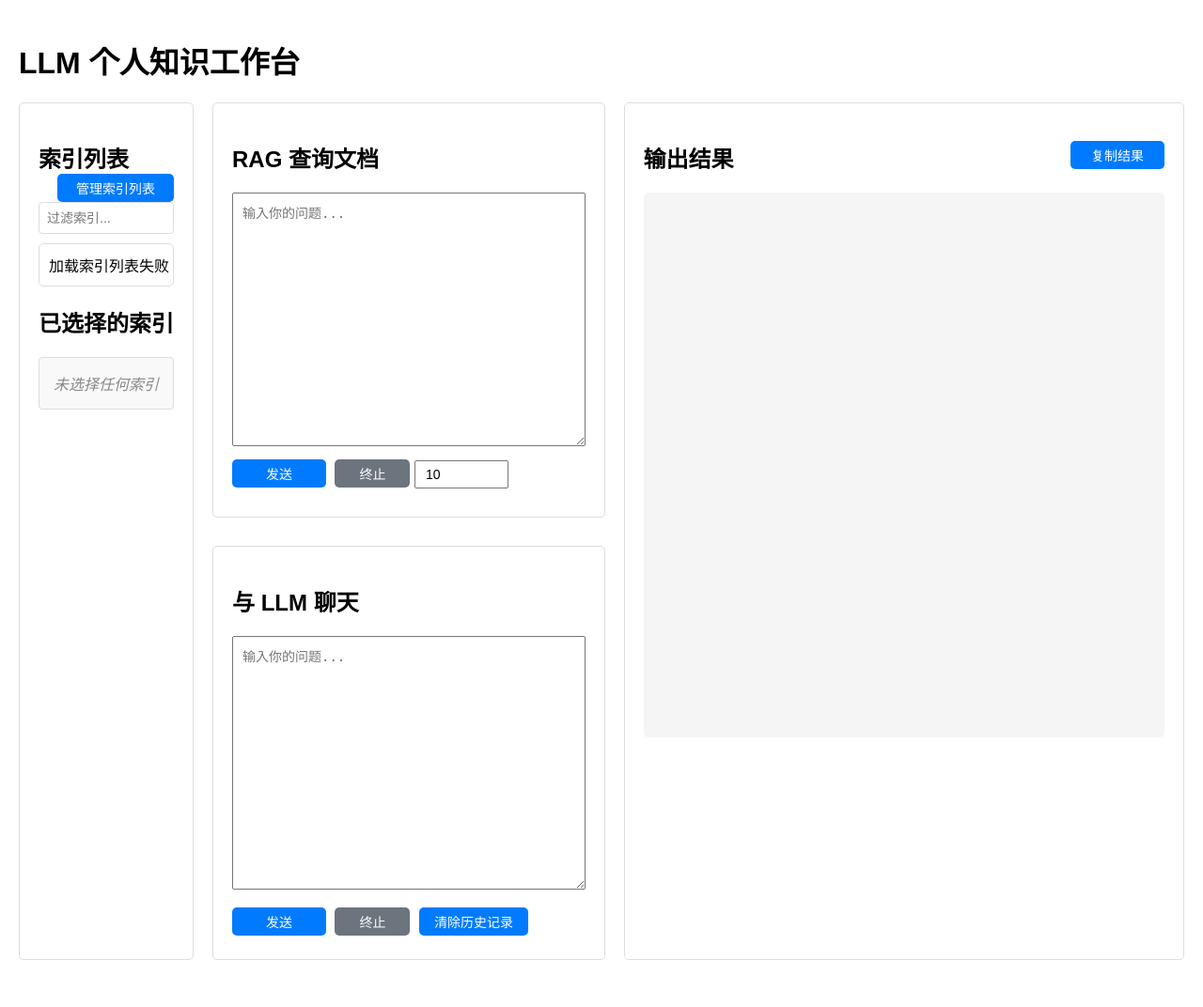
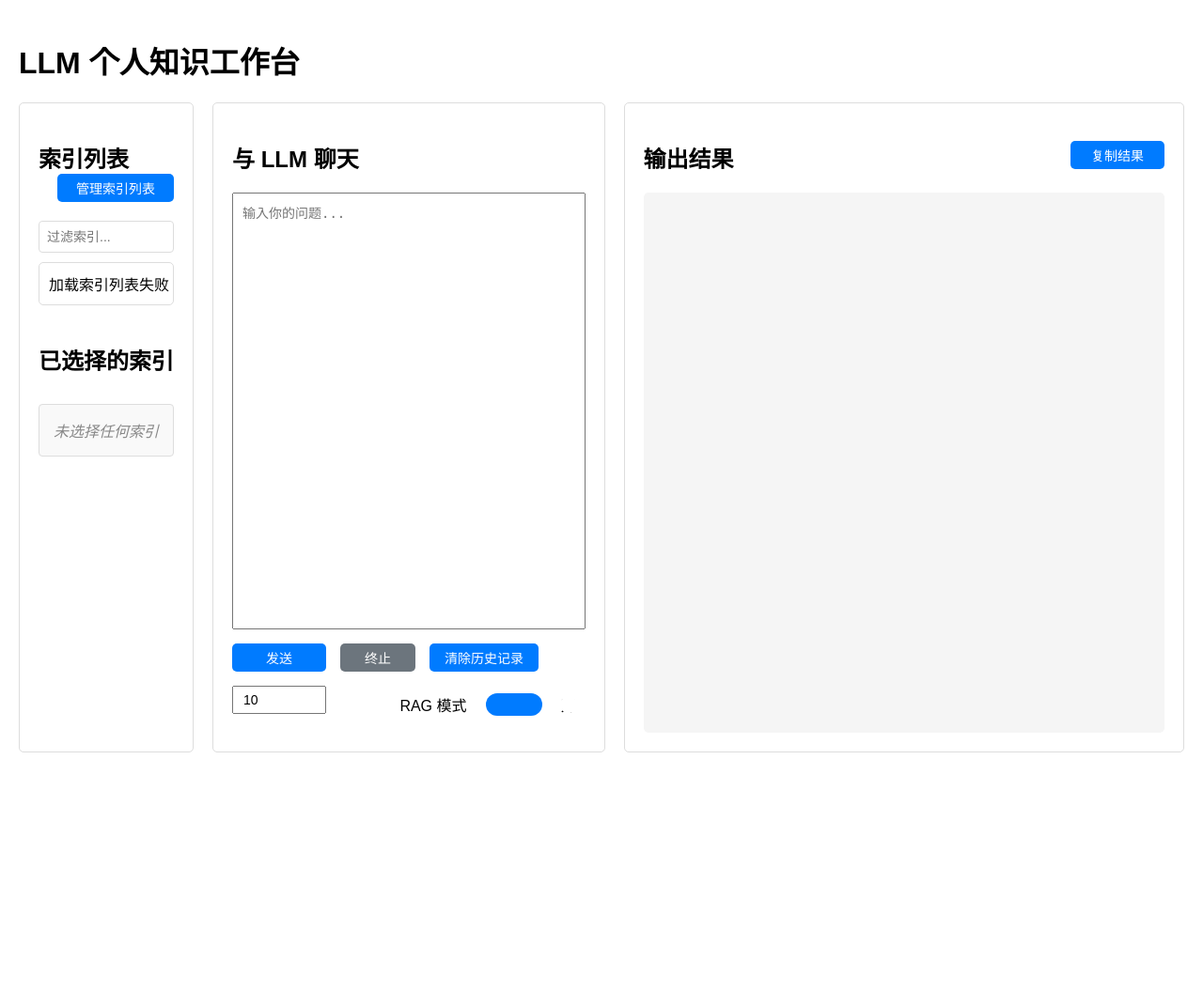
Before and after one commit to dalong0514/easy-rag, a Flask app: page / in a window 1280 px wide. Shown: the whole page at 94% size. After the commit the page ends 801 px from the top, so only its background shows below. Run offline with Flask 3, Linux system fonts and the light colour scheme.

Commit message:
页面优化-两个输入框合并

```diff
--- a/frontend/static/css/styles.css
+++ b/frontend/static/css/styles.css
@@ -51,18 +51,23 @@
     border: 1px solid #ddd;
     border-radius: 5px;
     flex-grow: 1; /* 使 section 填满父容器高度 */
+    height: calc(100vh - 150px); /* 设置固定高度，确保一致性 */
+    overflow-y: auto; /* 添加垂直滚动 */
+    display: flex;
+    flex-direction: column;
 }
 
 .markdown-output {
     background-color: #f5f5f5;
     padding: 10px;
     border-radius: 5px;
-    height: 70vh;
+    height: calc(100% - 50px); /* 调整高度以适应父容器 */
     overflow-y: auto;
     white-space: normal;
     word-wrap: break-word;
     font-family: Arial, sans-serif;
     font-size: 14px;
+    flex-grow: 1;
 }
 
 #question, #chatQuestion {
@@ -449,3 +454,93 @@
     cursor: pointer;
     text-decoration: none;
 }
+
+/* 添加开关按钮样式 */
+.mode-toggle {
+    display: flex;
+    align-items: center;
+    margin-left: auto; /* 将mode-toggle推到右侧 */
+}
+
+.mode-toggle span {
+    margin: 0 10px;
+}
+
+/* 开关样式 */
+.switch {
+    position: relative;
+    display: inline-block;
+    width: 80px; /* 增加宽度为原来的2倍 */
+    height: 24px;
+}
+
+.switch input {
+    opacity: 0;
+    width: 0;
+    height: 0;
+}
+
+.slider {
+    position: absolute;
+    cursor: pointer;
+    top: 0;
+    left: 0;
+    right: 0;
+    bottom: 0;
+    background-color: #ccc;
+    transition: .4s;
+}
+
+.slider:before {
+    position: absolute;
+    content: "";
+    height: 18px;
+    width: 18px;
+    left: 3px;
+    bottom: 3px;
+    background-color: white;
+    transition: .4s;
+}
+
+input:checked + .slider {
+    background-color: #007bff;
+}
+
+input:focus + .slider {
+    box-shadow: 0 0 1px #007bff;
+}
+
+input:checked + .slider:before {
+    transform: translateX(76px); /* 调整滑块移动距离 */
+}
+
+/* 圆形滑块 */
+.slider.round {
+    border-radius: 24px;
+}
+
+.slider.round:before {
+    border-radius: 50%;
+}
+
+/* 控制区域容器 */
+.controls-container {
+    display: flex;
+    gap: 10px;
+    flex-wrap: wrap;
+    align-items: center;
+    margin-bottom: 10px;
+    width: 100%; /* 确保容器占据整行 */
+}
+
+/* 调整统一输入框样式 */
+#unifiedQuestion {
+    width: 100%;
+    flex-grow: 1; /* 让输入框自动占据剩余空间 */
+    min-height: 200px;
+    margin-bottom: 10px;
+    padding: 10px;
+    box-sizing: border-box;
+    font-size: 14px;
+    resize: none; /* 禁止用户调整大小 */
+}
--- a/frontend/static/js/main.js
+++ b/frontend/static/js/main.js
@@ -479,7 +479,7 @@
 // 本地存储模块 - 处理聊天历史
 const StorageManager = {
     CHAT_HISTORY_KEY: 'chat_history',
-    MAX_HISTORY_LENGTH: 10,
+    MAX_HISTORY_LENGTH: 15,
 
     // 获取聊天历史
     getChatHistory() {
@@ -514,42 +514,26 @@
 
 // 请求控制器模块 - 管理请求的中止控制器
 const RequestController = {
-    queryAbortController: null,
-    chatAbortController: null,
+    unifiedAbortController: null,
 
-    // 创建新的查询控制器
-    createQueryController() {
-        if (this.queryAbortController) {
-            this.abortQuery();
+    // 创建新的统一控制器
+    createUnifiedController() {
+        if (this.unifiedAbortController) {
+            this.abortUnifiedQuery();
         }
-        this.queryAbortController = new AbortController();
-        return this.queryAbortController.signal;
+        this.unifiedAbortController = new AbortController();
+        return this.unifiedAbortController.signal;
     },
 
-    // 中止查询
-    abortQuery() {
-        if (this.queryAbortController) {
-            this.queryAbortController.abort();
-            this.queryAbortController = null;
+    // 中止统一查询
+    abortUnifiedQuery() {
+        if (this.unifiedAbortController) {
+            this.unifiedAbortController.abort();
+            this.unifiedAbortController = null;
         }
     },
 
-    // 创建新的聊天控制器
-    createChatController() {
-        if (this.chatAbortController) {
-            this.abortChat();
-        }
-        this.chatAbortController = new AbortController();
-        return this.chatAbortController.signal;
-    },
-
-    // 中止聊天
-    abortChat() {
-        if (this.chatAbortController) {
-            this.chatAbortController.abort();
-            this.chatAbortController = null;
-        }
-    }
+    // ... keep existing methods ...
 };
 
 // 索引管理模块 - 处理索引相关操作
@@ -707,8 +691,8 @@
     }
 };
 
-// 查询处理模块 - 处理查询相关操作
-const QueryProcessor = {
+// 统一查询处理模块 - 处理所有查询相关操作
+const UnifiedQueryProcessor = {
     // 处理查询提交
     async handleQuerySubmit(event) {
         event.preventDefault();
@@ -716,14 +700,21 @@
         // 确保之前的请求被清理
         await this.ensureCleanup();
 
-        const button = document.getElementById('queryButton');
-        const terminateButton = document.getElementById('queryTerminateButton');
+        const button = document.getElementById('unifiedQueryButton');
+        const terminateButton = document.getElementById('unifiedTerminateButton');
         UiUtils.toggleButtonState(button, true);
         UiUtils.toggleTerminateButtonState(terminateButton, true);
 
-        const question = document.getElementById('question').value;
-        const similarityTopK = parseInt(document.getElementById('similarityTopK').value) || 10;
-        const selectedIndexes = UiUtils.getSelectedIndexes();
+        const question = document.getElementById('unifiedQuestion').value;
+        // 获取当前模式（RAG查询或聊天）
+        const isRAGMode = document.getElementById('modeToggle').checked;
+
+        // 如果是RAG模式，需要获取索引和similarityTopK
+        let selectedIndexes = [];
+        let similarityTopK = 10;
+        if (isRAGMode) {
+            selectedIndexes = UiUtils.getSelectedIndexes();
+            similarityTopK = parseInt(document.getElementById('similarityTopK').value) || 10;
 
             if (selectedIndexes.length === 0) {
                 UiUtils.showAlert('请至少选择一个索引！');
@@ -731,132 +722,27 @@
                 UiUtils.toggleTerminateButtonState(terminateButton, false);
                 return;
             }
+        }
 
         // 重置输出区域
         StreamProcessor.reset();
         StreamProcessor.showLoading();
 
         // 创建新的 AbortController
-        const signal = RequestController.createQueryController();
+        const signal = RequestController.createUnifiedController();
 
         let reader = null;
+        let response;
 
         try {
-            const response = await ApiService.query(question, selectedIndexes, similarityTopK, signal);
-
-            // 清除加载提示
-            StreamProcessor.reset();
-
-            reader = response.body.getReader();
-            const decoder = new TextDecoder();
-            let result = '';
-
-            // 使用节流函数来限制更新频率
-            const throttledUpdate = UiUtils.throttle((content, question) => {
-                StreamProcessor.updateStreamOutput(content, question);
-            }, 50);
-
-            // 添加信号监听器，在请求被终止时释放reader
-            signal.addEventListener('abort', async () => {
-                if (reader) {
-                    try {
-                        await reader.cancel();
-                        reader = null;
-                    } catch (e) {
-                        console.error('Error cancelling reader:', e);
+            // 根据当前模式选择请求类型
+            if (isRAGMode) {
+                response = await ApiService.query(question, selectedIndexes, similarityTopK, signal);
+            } else {
+                // 如果是聊天模式，获取历史上下文
+                const context = StorageManager.formatHistoryContext();
+                response = await ApiService.chat(question, context, signal);
             }
-                }
-            });
-
-            while (!signal.aborted) {
-                try {
-                    const { done, value } = await reader.read();
-                    if (done) break;
-
-                    const chunk = decoder.decode(value, { stream: true });
-                    result += chunk;
-
-                    throttledUpdate(result, question);
-                } catch (e) {
-                    if (signal.aborted) break;
-                    throw e;
-                }
-            }
-
-            // 确保最后一次更新显示完整内容
-            if (!signal.aborted) {
-                StreamProcessor.updateStreamOutput(result, question);
-            }
-
-        } catch (error) {
-            if (error.name === 'AbortError') {
-                StreamProcessor.appendError('请求已终止');
-            } else {
-                StreamProcessor.showError(`Error: ${error.message}`);
-            }
-        } finally {
-            // 确保reader被释放
-            if (reader) {
-                try {
-                    await reader.cancel();
-                } catch (e) {
-                    console.error('Error cancelling reader in finally block:', e);
-                }
-                reader = null;
-            }
-
-            UiUtils.toggleButtonState(button, false);
-            UiUtils.toggleTerminateButtonState(terminateButton, false);
-            RequestController.queryAbortController = null;
-        }
-    },
-
-    // 确保之前的请求被清理
-    async ensureCleanup() {
-        if (RequestController.queryAbortController) {
-            RequestController.abortQuery();
-            // 添加小延迟，确保连接完全关闭
-            await new Promise(resolve => setTimeout(resolve, 100));
-        }
-    },
-
-    // 终止查询
-    terminateQuery() {
-        if (RequestController.queryAbortController) {
-            RequestController.abortQuery();
-            document.getElementById('queryTerminateButton').disabled = true;
-        }
-    }
-};
-
-// 聊天处理模块 - 处理聊天相关操作
-const ChatProcessor = {
-    // 处理聊天提交
-    async handleChatSubmit(event) {
-        event.preventDefault();
-
-        // 确保之前的请求被清理
-        await this.ensureCleanup();
-
-        const button = document.getElementById('chatButton');
-        const terminateButton = document.getElementById('chatTerminateButton');
-        UiUtils.toggleButtonState(button, true);
-        UiUtils.toggleTerminateButtonState(terminateButton, true);
-
-        const question = document.getElementById('chatQuestion').value;
-        const context = StorageManager.formatHistoryContext();
-
-        // 重置输出区域
-        StreamProcessor.reset();
-        StreamProcessor.showLoading();
-
-        // 创建新的 AbortController
-        const signal = RequestController.createChatController();
-
-        let reader = null;
-
-        try {
-            const response = await ApiService.chat(question, context, signal);
 
             // 清除加载提示
             StreamProcessor.reset();
@@ -901,9 +787,11 @@
             if (!signal.aborted) {
                 StreamProcessor.updateStreamOutput(result, question);
 
-                // 保存对话历史
+                // 如果是聊天模式，保存对话历史
+                if (!isRAGMode) {
                     StorageManager.saveChatMessage('user', question);
                     StorageManager.saveChatMessage('ai', result);
+                }
             }
 
         } catch (error) {
@@ -925,24 +813,24 @@
 
             UiUtils.toggleButtonState(button, false);
             UiUtils.toggleTerminateButtonState(terminateButton, false);
-            RequestController.chatAbortController = null;
+            RequestController.unifiedAbortController = null;
         }
     },
 
     // 确保之前的请求被清理
     async ensureCleanup() {
-        if (RequestController.chatAbortController) {
-            RequestController.abortChat();
+        if (RequestController.unifiedAbortController) {
+            RequestController.abortUnifiedQuery();
             // 添加小延迟，确保连接完全关闭
             await new Promise(resolve => setTimeout(resolve, 100));
         }
     },
 
-    // 终止聊天
-    terminateChat() {
-        if (RequestController.chatAbortController) {
-            RequestController.abortChat();
-            document.getElementById('chatTerminateButton').disabled = true;
+    // 终止查询
+    terminateQuery() {
+        if (RequestController.unifiedAbortController) {
+            RequestController.abortUnifiedQuery();
+            document.getElementById('unifiedTerminateButton').disabled = true;
         }
     },
 
@@ -951,6 +839,20 @@
         StorageManager.clearHistory();
         StreamProcessor.reset();
         UiUtils.showAlert('历史记录已清除');
+    },
+
+    // 切换 RAG 和聊天模式
+    toggleMode(isRAGMode) {
+        // 根据模式切换UI元素的显示状态
+        const similarityTopK = document.getElementById('similarityTopK');
+
+        if (isRAGMode) {
+            // RAG模式下显示similarityTopK输入框
+            similarityTopK.style.display = 'inline-block';
+        } else {
+            // 聊天模式下隐藏similarityTopK输入框
+            similarityTopK.style.display = 'none';
+        }
     }
 };
 
@@ -964,11 +866,8 @@
         // 索引过滤相关事件
         this.initIndexFilterEvents();
 
-        // 查询相关事件
-        this.initQueryEvents();
-
-        // 聊天相关事件
-        this.initChatEvents();
+        // 统一查询相关事件
+        this.initUnifiedQueryEvents();
 
         // 复制结果相关事件
         this.initCopyEvents();
@@ -1022,35 +921,27 @@
         });
     },
 
-    // 初始化查询相关事件
-    initQueryEvents() {
-        // 查询表单提交
-        document.getElementById('queryForm').addEventListener('submit', event =>
-            QueryProcessor.handleQuerySubmit(event)
+    // 初始化统一查询相关事件
+    initUnifiedQueryEvents() {
+        // 统一查询表单提交
+        document.getElementById('unifiedQueryForm').addEventListener('submit', event =>
+            UnifiedQueryProcessor.handleQuerySubmit(event)
         );
 
-        // 查询终止按钮
-        document.getElementById('queryTerminateButton').addEventListener('click', () =>
-            QueryProcessor.terminateQuery()
-        );
-    },
-
-    // 初始化聊天相关事件
-    initChatEvents() {
-        // 聊天表单提交
-        document.getElementById('chatForm').addEventListener('submit', event =>
-            ChatProcessor.handleChatSubmit(event)
-        );
-
-        // 聊天终止按钮
-        document.getElementById('chatTerminateButton').addEventListener('click', () =>
-            ChatProcessor.terminateChat()
+        // 统一查询终止按钮
+        document.getElementById('unifiedTerminateButton').addEventListener('click', () =>
+            UnifiedQueryProcessor.terminateQuery()
         );
 
         // 清除历史记录按钮
         document.getElementById('clearHistoryButton').addEventListener('click', () =>
-            ChatProcessor.clearHistory()
+            UnifiedQueryProcessor.clearHistory()
         );
+
+        // 模式切换按钮
+        document.getElementById('modeToggle').addEventListener('change', function() {
+            UnifiedQueryProcessor.toggleMode(this.checked);
+        });
     },
 
     // 初始化复制结果相关事件
@@ -1077,6 +968,10 @@
     IndexManager.loadIndexNames();
 
     // 初始化终止按钮状态
-    document.getElementById('queryTerminateButton').disabled = true;
-    document.getElementById('chatTerminateButton').disabled = true;
+    document.getElementById('unifiedTerminateButton').disabled = true;
+
+    // 设置默认模式为RAG查询模式
+    const modeToggle = document.getElementById('modeToggle');
+    modeToggle.checked = true;
+    UnifiedQueryProcessor.toggleMode(true);
 });
--- a/frontend/templates/index.html
+++ b/frontend/templates/index.html
@@ -28,25 +28,25 @@
             <!-- 第二列：输入部分 -->
             <div class="input-section">
                 <div class="section">
-                    <h2>RAG 查询文档</h2>
-                    <form id="queryForm">
-                        <textarea id="question" placeholder="输入你的问题..."></textarea>
-                        <button type="submit" id="queryButton">发送</button>
-                        <button type="button" id="queryTerminateButton" class="terminate-btn">终止</button>
-                        <input type="number" id="similarityTopK" placeholder="输入similarity_top_k（默认10）" value="10">
+                    <h2>与 LLM 聊天</h2>
+                    <form id="unifiedQueryForm" style="display: flex; flex-direction: column; flex-grow: 1;">
+                        <textarea id="unifiedQuestion" placeholder="输入你的问题..."></textarea>
+                        <div class="controls-container">
+                            <button type="submit" id="unifiedQueryButton">发送</button>
+                            <button type="button" id="unifiedTerminateButton" class="terminate-btn">终止</button>
+                            <button type="button" id="clearHistoryButton" class="btn">清除历史记录</button>
+                            <input type="number" id="similarityTopK" placeholder="输入similarity_top_k（默认10）" value="10">
+                            <div class="mode-toggle">
+                                <span>RAG 模式</span>
+                                <label class="switch">
+                                    <input type="checkbox" id="modeToggle" checked>
+                                    <span class="slider round"></span>
+                                </label>
+                                <span>开</span>
+                            </div>
+                        </div>
                     </form>
                     <div id="queryResult"></div>
-                </div>
-
-                <div class="section">
-                    <h2>与 LLM 聊天</h2>
-                    <form id="chatForm">
-                        <textarea id="chatQuestion" placeholder="输入你的问题..."></textarea>
-                        <button type="submit" id="chatButton">发送</button>
-                        <button type="button" id="chatTerminateButton" class="terminate-btn">终止</button>
-                        <button type="button" id="clearHistoryButton" class="btn">清除历史记录</button>
-                    </form>
-                    <div id="chatResult"></div>
                 </div>
             </div>
 
--- a/src/indexing.py
+++ b/src/indexing.py
@@ -189,7 +189,7 @@
 
 if __name__ == "__main__":
     input_files = get_all_files_from_directory(
-        "/Users/Daglas/dalong.github/dalong.ITstudy/001大语言模型",
+        "/Users/Daglas/dalong.github/dalong.selfstudy/大牛文集/阳志平",
         "md")
-    build_basic_fixed_size_index(input_files, "ITStudyLLM", )
+    build_basic_fixed_size_index(input_files, "Titan_Yangzhiping", )
     # build_basic_fixed_size_index(input_files, "Book2024096The_Worlds_I_See", )
```
Lines whose indentation alone changed are shown as unchanged.
